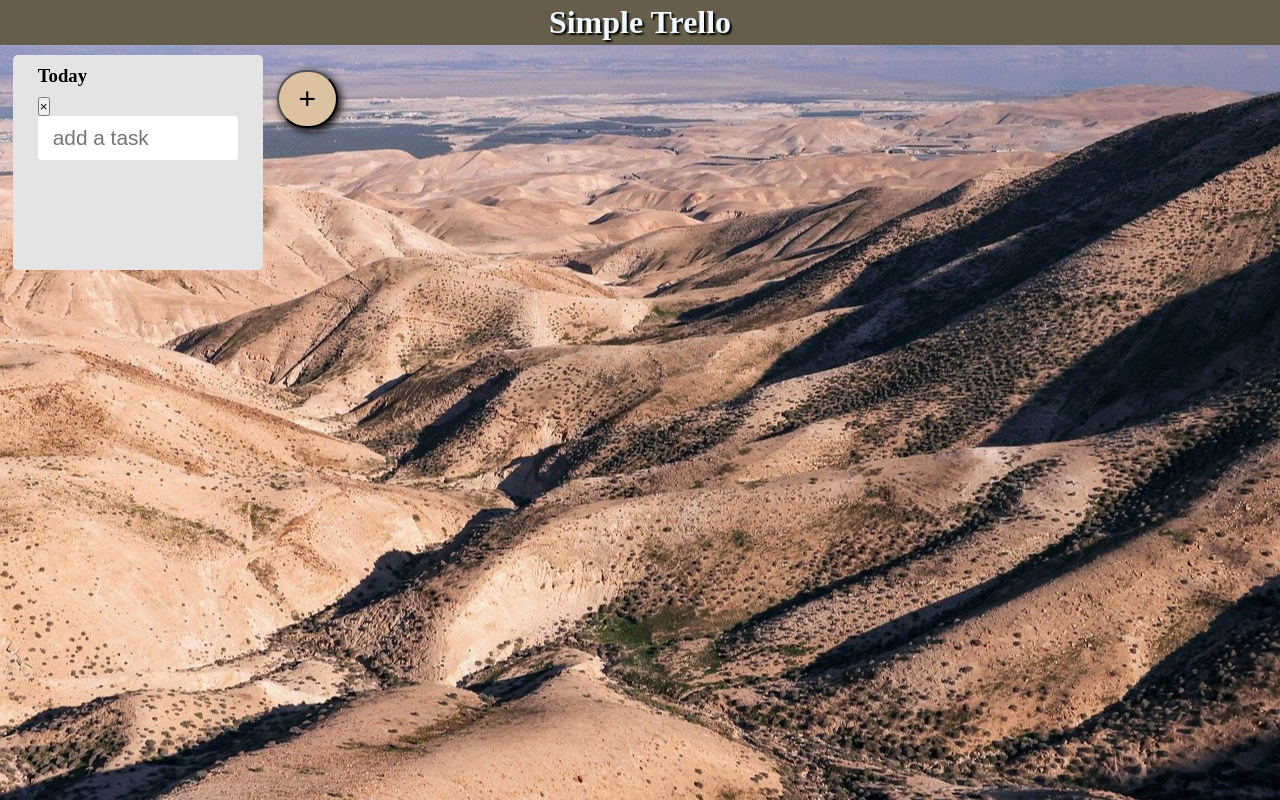
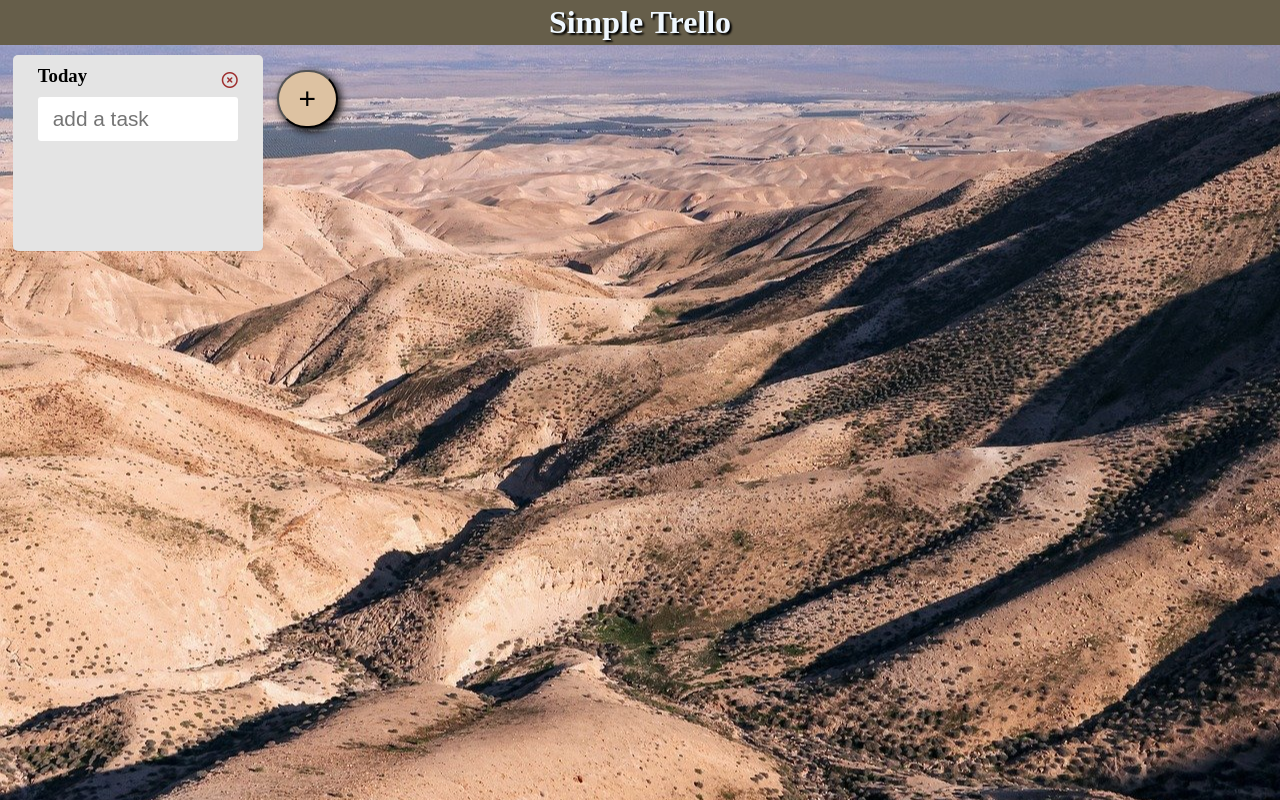
Before and after one commit to hcstnb2047/trello-clone, a React (Create React App) app: page / in a window 1280 px wide. Built offline with nearby package versions, Linux system fonts and the light colour scheme.

Commit message:
delete taskCard made

```diff
--- a/src/components/task/TaskCard.jsx
+++ b/src/components/task/TaskCard.jsx
@@ -5,7 +5,7 @@ import { TaskAddInput } from "./input/TaskAddInput";
 import { Tasks } from "./Tasks";
 import { v4 as uuidv4 } from "uuid";
 
-export const TaskCard = () => {
+export const TaskCard = ({taskCard, taskCardsList, setTaskCardsList}) => {
   const [inputText, setInputText] = useState("");
   const [taskList, setTaskList] = useState([]);
   // 各TaskCardに一意のIDを割り当てる
@@ -13,8 +13,10 @@ export const TaskCard = () => {
 
   return (
     <div className="taskCard">
-      <TaskCardTitle />
-      <TaskCardDeleteButton />
+      <div className="taskCardTitleAndTaskCardDeleteButtonArea">
+        <TaskCardTitle />
+        <TaskCardDeleteButton taskCardId={taskCard.id} taskCardsList={taskCardsList} setTaskCardsList={setTaskCardsList} />
+      </div>
       <TaskAddInput
         inputText={inputText}
         setInputText={setInputText}
--- a/src/components/task/TaskCardDeleteButton.jsx
+++ b/src/components/task/TaskCardDeleteButton.jsx
@@ -1,9 +1,15 @@
 import React from "react";
 
-export const TaskCardDeleteButton = () => {
+export const TaskCardDeleteButton = ({taskCardId, taskCardsList, setTaskCardsList}) => {
+  const deleteTaskCardButton = (id) => {
+    console.log('taskCardId:', id);
+    console.log('taskCardsList:', taskCardsList);
+    if (!taskCardsList) return;
+    setTaskCardsList(taskCardsList.filter((e) => e.id !== id));
+  }
   return (
-    <button className="task-card-delete-button">
-      ×
+    <button className="taskCardDeleteButton" onClick={() => deleteTaskCardButton(taskCardId)}>
+      <i className="fa-regular fa-circle-xmark"></i>
     </button>
   );
 };
--- a/src/components/task/TaskCardList.jsx
+++ b/src/components/task/TaskCardList.jsx
@@ -3,9 +3,9 @@ import { TaskCard } from './TaskCard';
 import AddTaskCardButton from './button/AddTaskCardButton';
 
 const TaskCardList = () => {
-  const [taskCardsList, setTaskCards] = useState([
+  const [taskCardsList, setTaskCardsList] = useState([
     {
-      id:0,
+      id: 0,
       draggableId: `item-0`,
       title: 'New Task Card',
       description: 'New Task Card Description',
@@ -14,10 +14,11 @@ const TaskCardList = () => {
   ]);
   return (
     <div className="taskCardsArea">
-      {taskCardsList.map((taskCardList) => (
-        <TaskCard key={taskCardList.id} taskCardList={taskCardList} />
+      {taskCardsList.map((taskCard) => (
+        <TaskCard key={taskCard.id} taskCard={taskCard} taskCardsList={taskCardsList}
+          setTaskCardsList={setTaskCardsList} />
       ))}
-      <AddTaskCardButton taskCardsList={taskCardsList} setTaskCards={setTaskCards} />
+      <AddTaskCardButton taskCardsList={taskCardsList} setTaskCardsList={setTaskCardsList} />
     </div>
   );
 };
--- a/src/components/task/button/AddTaskCardButton.jsx
+++ b/src/components/task/button/AddTaskCardButton.jsx
@@ -1,10 +1,10 @@
 import React from 'react';
 import { v4 as uuidv4 } from 'uuid';
 
-const AddTaskCardButton = ({ taskCardsList, setTaskCards }) => {
+const AddTaskCardButton = ({ taskCardsList, setTaskCardsList }) => {
   const addTaskCardList = () => {
     const taskCardId = uuidv4();
-    setTaskCards([...taskCardsList, {
+    setTaskCardsList([...taskCardsList, {
       id:  taskCardId,
       draggableId: `item-${taskCardId}`,
       title: 'New Task Card',
--- a/src/index.css
+++ b/src/index.css
@@ -109,3 +109,15 @@ header {
   flex-wrap: wrap;
 
 }
+.taskCardTitleAndTaskCardDeleteButtonArea {
+  display : flex;
+  justify-content: space-between;
+}
+.taskCardDeleteButton {
+  background-color: rgb(228, 228, 228);
+  border: none;
+  cursor: pointer;
+  font-size: 16px;
+  color:rgb(158,46,46
+  )
+}
```
